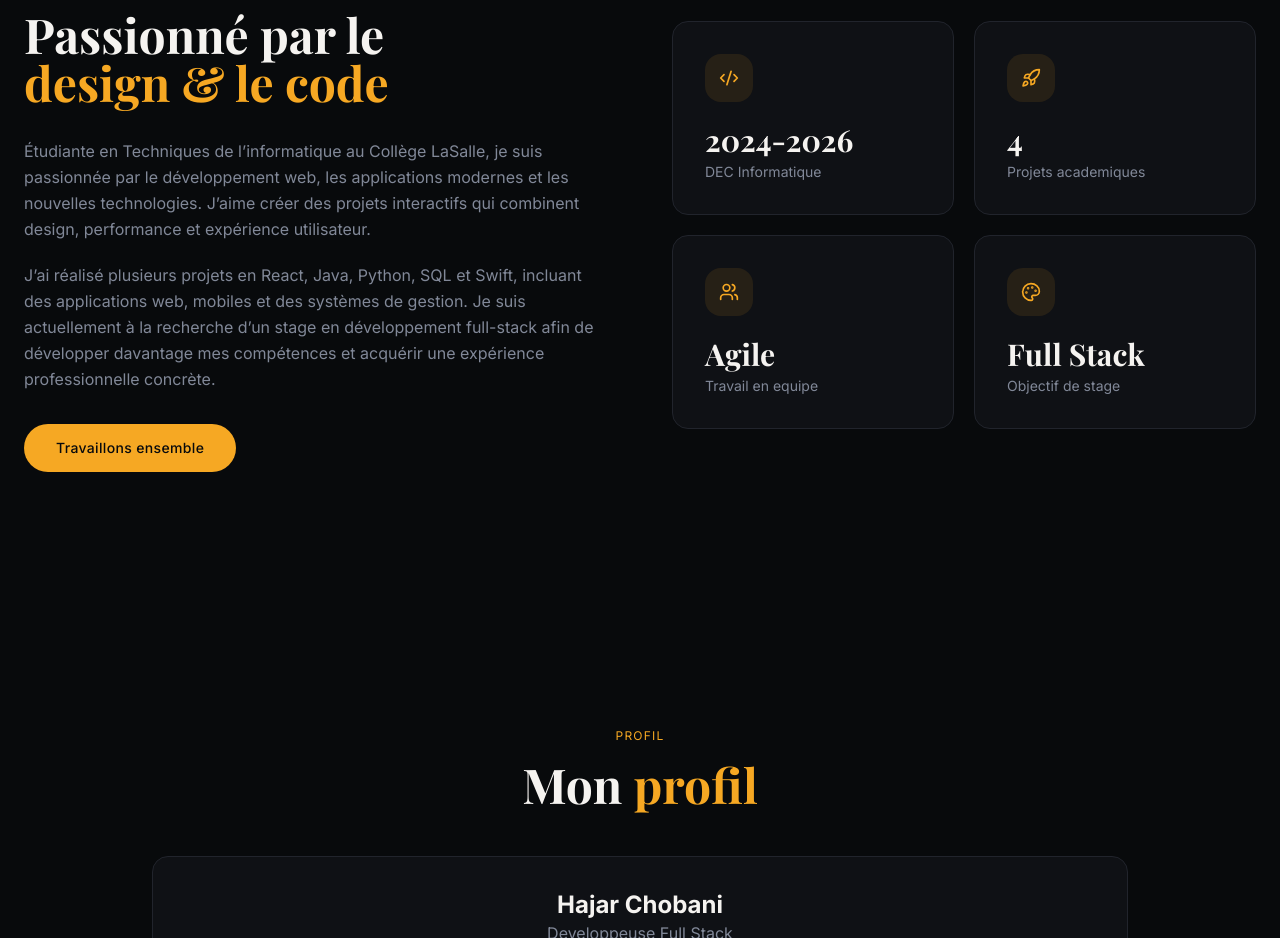
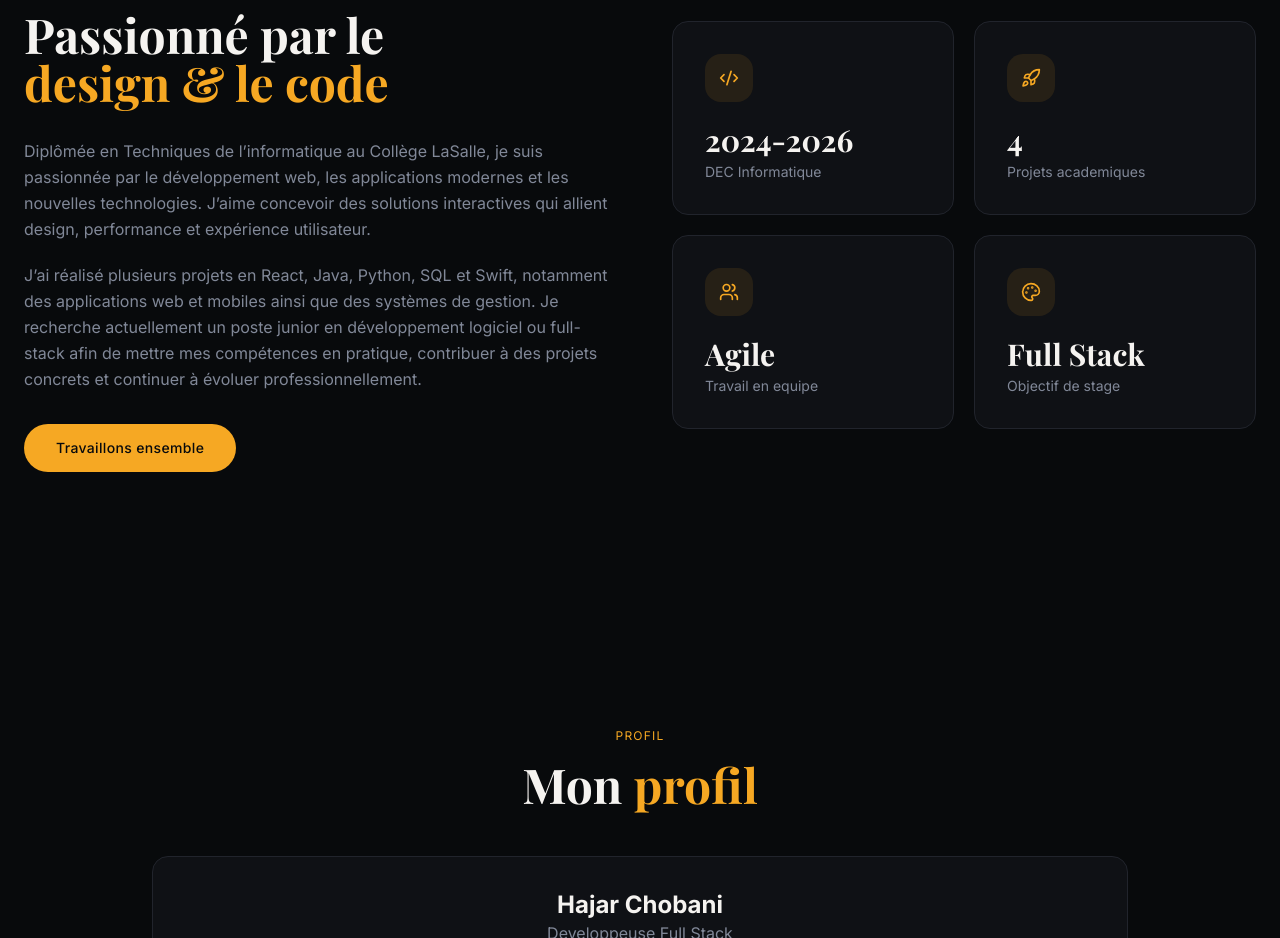
Before and after one commit to HajarChobani/portfolio-fullstack, a React (Vite) app in the folder client/: page / in a window 1280 px wide. Shown: the part 980-1918 px from the top of the page. Built offline with nearby package versions, Linux system fonts and the light colour scheme; no server answers.

Commit message:
Revise AboutSection text for clarity and updates
Updated the text in the AboutSection component to reflect recent changes in education and job search status.

```diff
--- a/client/src/components/portfolio/AboutSection.jsx
+++ b/client/src/components/portfolio/AboutSection.jsx
@@ -28,19 +28,19 @@ export default function AboutSection() {
                         </h2>
                         <div className="mt-8 space-y-5 text-muted-foreground font-inter leading-relaxed">
                             <p>
-                                Étudiante en Techniques de l’informatique au Collège LaSalle,
-                                je suis passionnée par le développement web, les applications
-                                modernes et les nouvelles technologies. J’aime créer des projets
-                                interactifs qui combinent design, performance et expérience utilisateur.
-                            </p>
+    Diplômée en Techniques de l’informatique au Collège LaSalle,
+    je suis passionnée par le développement web, les applications
+    modernes et les nouvelles technologies. J’aime concevoir des solutions
+    interactives qui allient design, performance et expérience utilisateur.
+</p>
 
-                            <p>
-                                J’ai réalisé plusieurs projets en React, Java, Python, SQL et Swift,
-                                incluant des applications web, mobiles et des systèmes de gestion.
-                                Je suis actuellement à la recherche d’un stage en développement
-                                full-stack afin de développer davantage mes compétences et acquérir
-                                une expérience professionnelle concrète.
-                            </p>
+<p>
+    J’ai réalisé plusieurs projets en React, Java, Python, SQL et Swift,
+    notamment des applications web et mobiles ainsi que des systèmes de gestion.
+    Je recherche actuellement un poste junior en développement logiciel
+    ou full-stack afin de mettre mes compétences en pratique, contribuer
+    à des projets concrets et continuer à évoluer professionnellement.
+</p>
                         </div>
                         <a
                             href="#contact"
```
